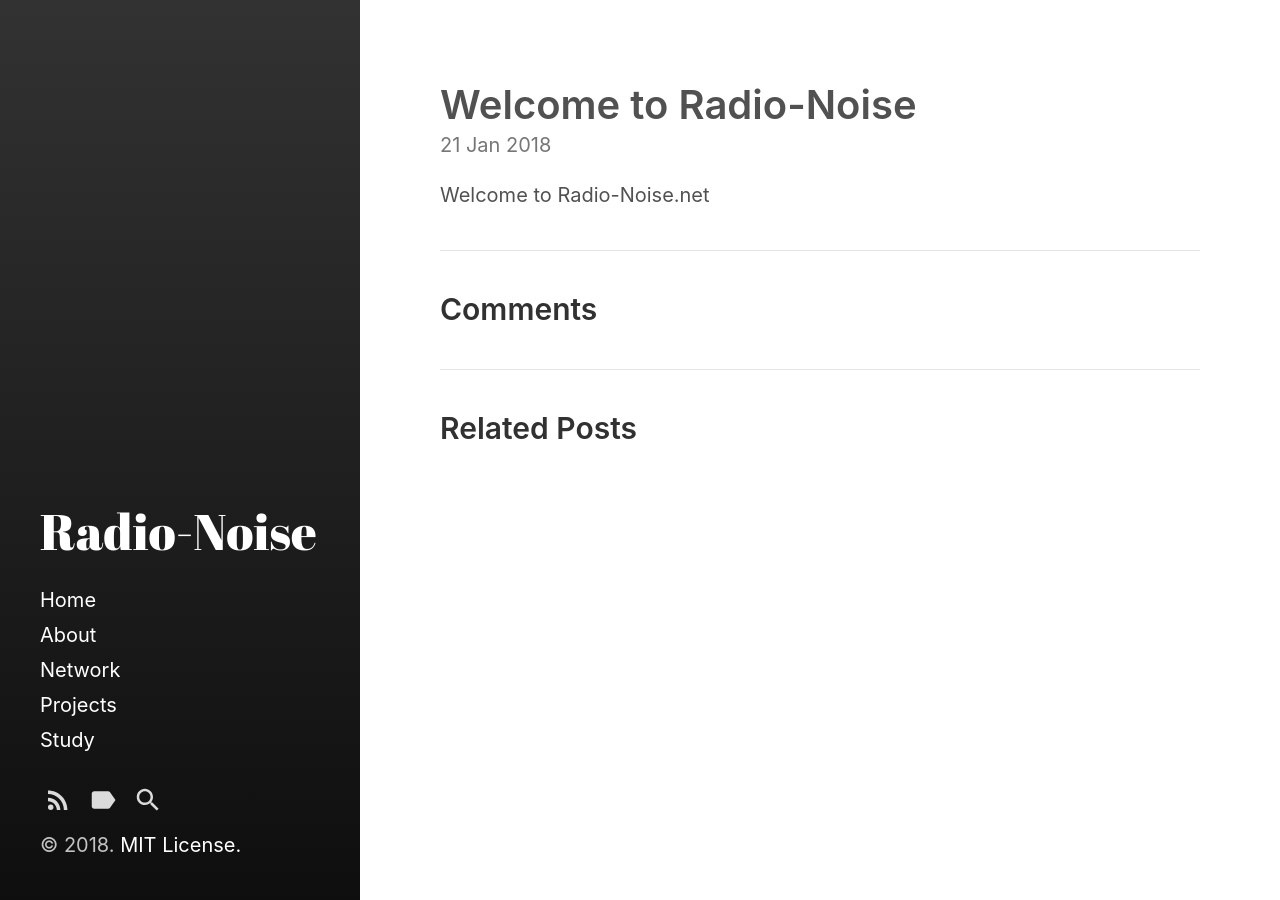
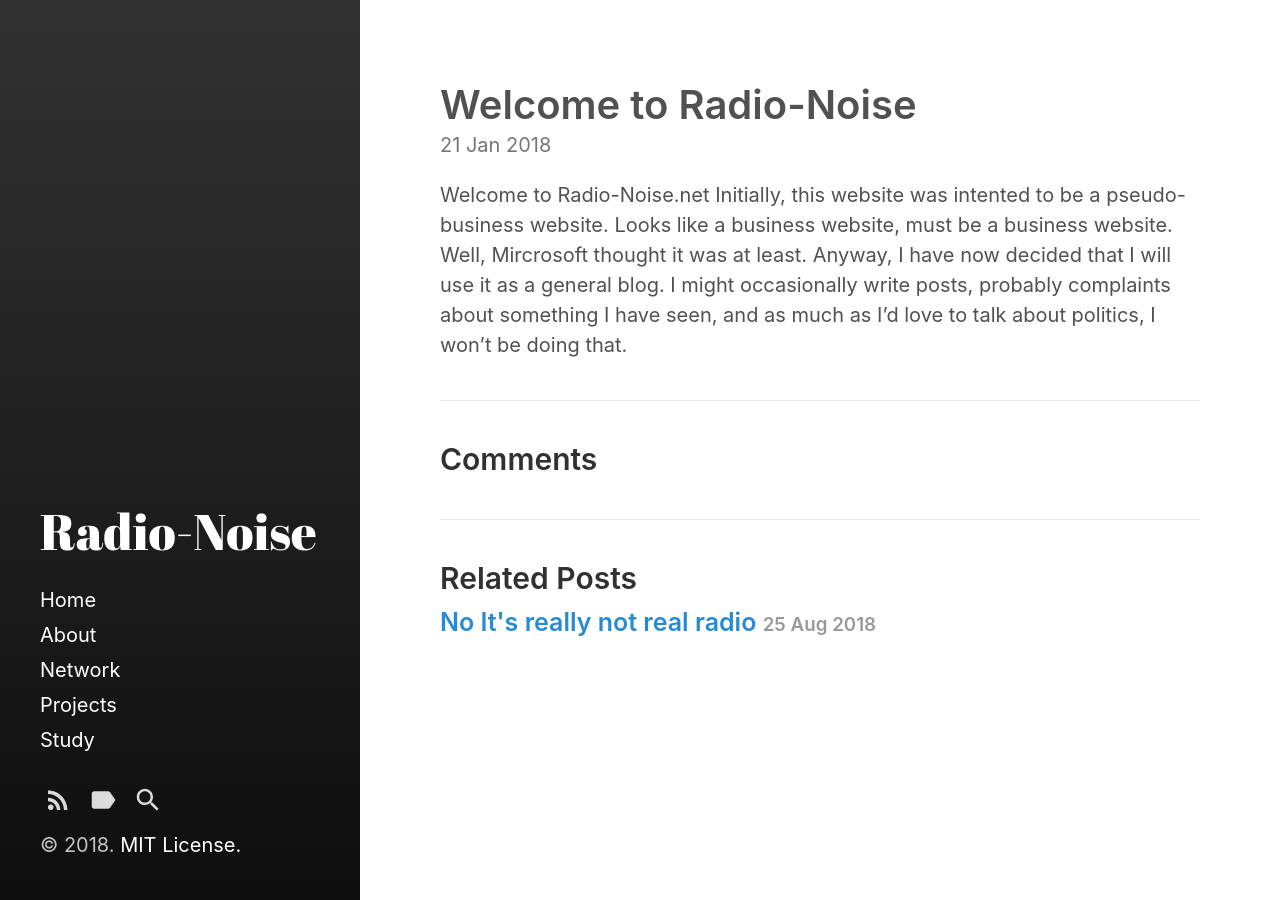
Before and after one commit to Stealthbird97/Radio-Noise-Site, a Jekyll site: the page built from _posts/2018-01-21-Welcome.md, in a window 1280 px wide. Built offline with Jekyll 4.4.1, drawn with Linux system fonts in a browser that asks for light colours.

Commit message:
Site Update

```diff
--- a/_posts/2018-01-21-Welcome.md
+++ b/_posts/2018-01-21-Welcome.md
@@ -5,3 +5,5 @@ excerpt_separator:  <!--more-->
 ---
 
 Welcome to Radio-Noise.net
+Initially, this website was intented to be a pseudo-business website. Looks like a business website, must be a business website. Well, Mircrosoft thought it was at least.
+Anyway, I have now decided that I will use it as a general blog. I might occasionally write posts, probably complaints about something I have seen, and as much as I'd love to talk about politics, I won't be doing that.
--- /dev/null
+++ b/_posts/2018-08-25- Not Real Radio.md
@@ -0,0 +1,7 @@
+---
+layout: post
+title: No It's really not real radio
+excerpt_separator:  <!--more-->
+---
+
+Welcome to Radio-Noise.net
```
